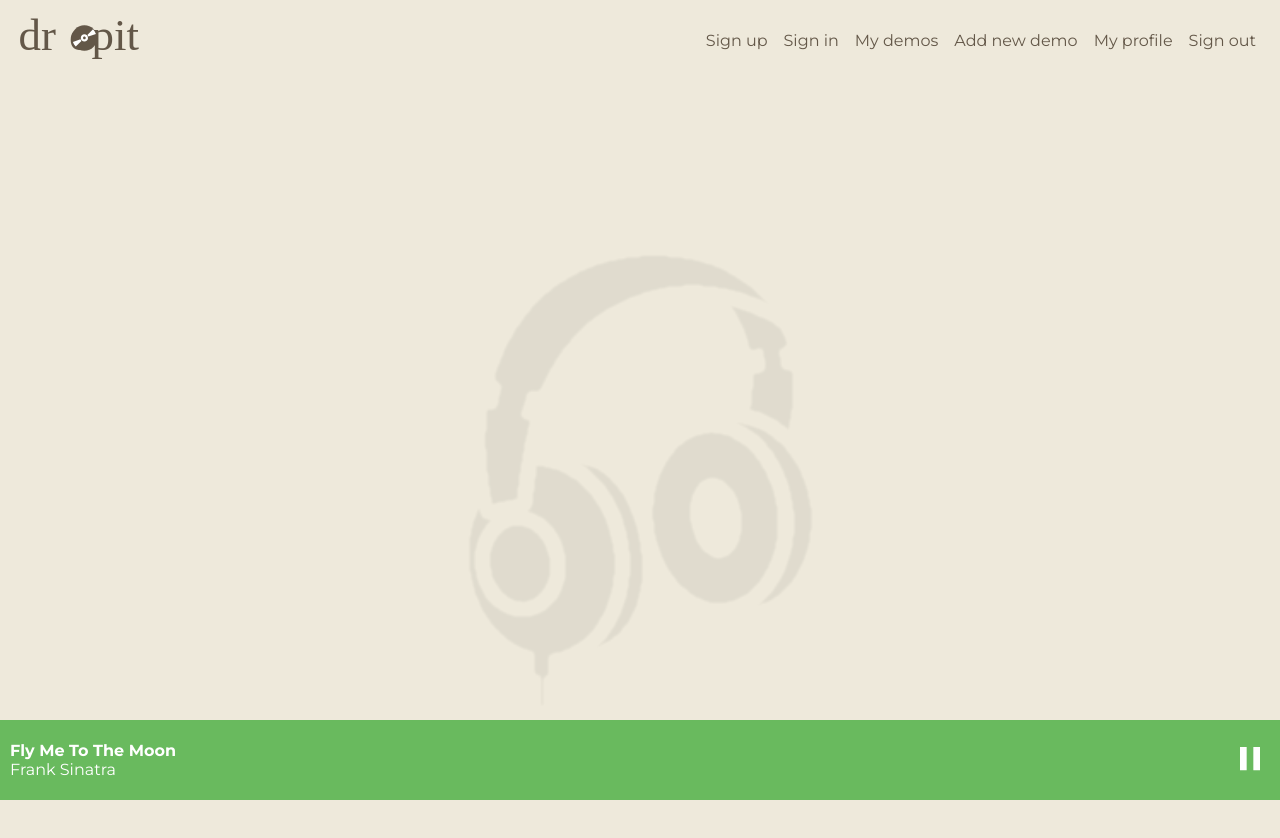
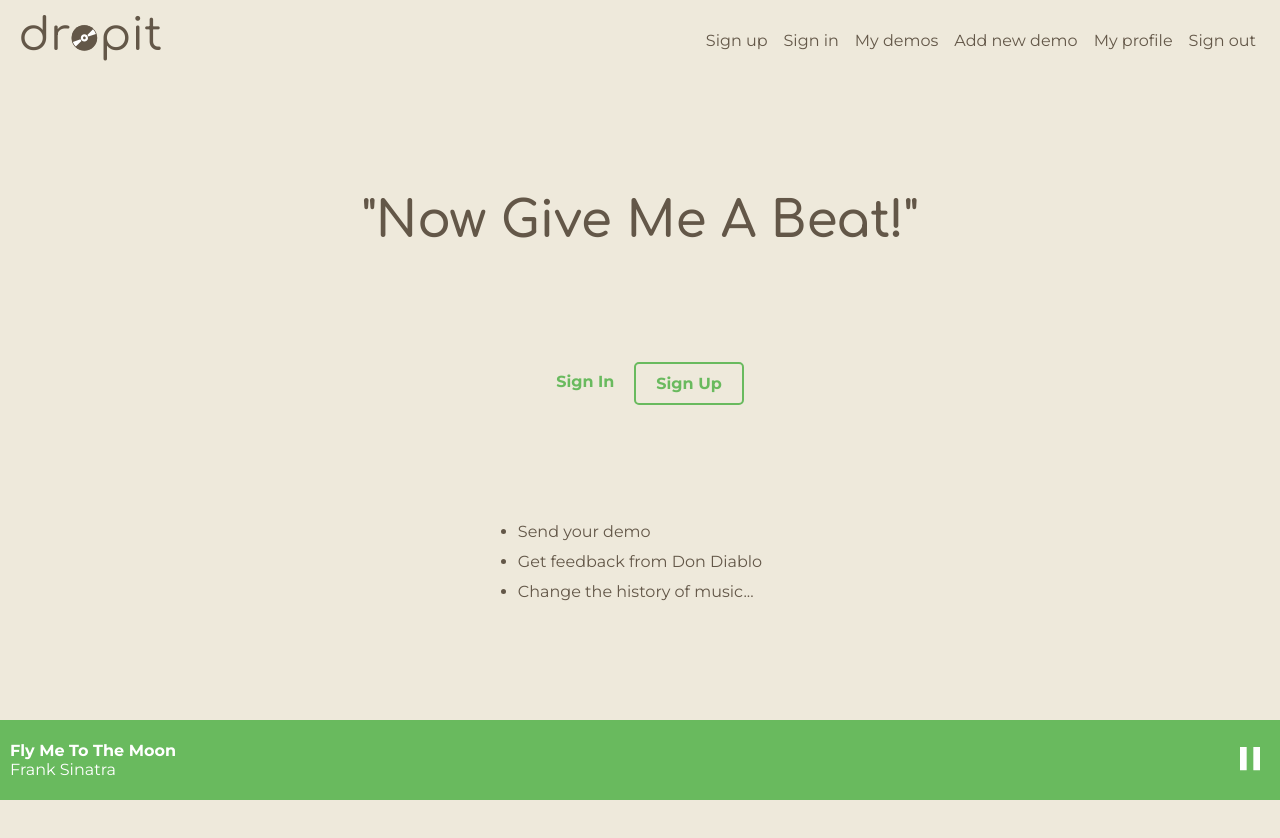
Before and after one commit to EdeJ/dropit, a React (Create React App) app: page / in a window 1280 px wide. Shown: the top 838 px of the page. After the commit the page ends 800 px from the top, so only its background shows below. Built offline with nearby package versions, Linux system fonts and the light colour scheme.

Commit message:
home page

```diff
--- a/src/App.css
+++ b/src/App.css
@@ -1,4 +1,5 @@
 @import url('https://fonts.googleapis.com/css2?family=Montserrat:wght@400;700&display=swap');
+@import url('https://fonts.googleapis.com/css2?family=Comfortaa:wght@400;600&display=swap');
 
 * {
   margin: 0;
@@ -21,6 +22,10 @@ body {
   color: var(--custom-brown);
 }
 
+h2 {
+  font-family: 'Comfortaa', cursive;
+}
+
 main {
   padding: 0 20px;
 }
@@ -29,4 +34,8 @@ main {
   body {
     /* background: green; */
   }
+
+  h2 {
+    font-size: 50px;
+  }
 }
--- a/src/pages/Home.css
+++ b/src/pages/Home.css
@@ -1,10 +1,53 @@
+html,
+body,
+#root {
+    height: 100%;
+}
+
 
 main {
-    background: url('../assets/headphones.svg') no-repeat center;
-/* background-color: var(--custom-brown); */
-    height: 100vh;
+    /* background: url('../assets/headphones-2.svg') no-repeat; */
+    background-position: center center;
+    background-size: 80%;
+    height: calc(100% - 80px);
 }
-.big-logo {
+
+.container-center {
+    height: 100%;
+    display: flex;
+    flex-direction: column;
+    justify-content: space-evenly;
+    align-items: center;
+    height: calc(100% - 80px);
+}
+
+.container-center ul {
+    line-height: 30px;
+}
+
+.action-btns {
     display: flex;
     justify-content: center;
 }
+
+.action-btns a {
+    font-weight: bold;
+    color: var(--custom-green);
+    text-decoration: none;
+    border-radius: 5px;
+    padding: 10px 20px;
+}
+
+.action-btns a.border {
+    border: 2px solid;
+}
+
+.action-btns a:hover {
+    color: var(--custom-dark-green);
+}
+
+@media (min-width: 600px) {
+    main {
+        background-size: 40%;
+    }
+}
--- a/src/pages/Home.js
+++ b/src/pages/Home.js
@@ -1,12 +1,24 @@
 import React from 'react';
+import { NavLink } from 'react-router-dom';
 import { ReactComponent as Logo } from '../assets/logo.svg';
 import './Home.css';
 
 function Home() {
     return (
-        <div className="big-logo">
-            {/* <Logo style={{ maxWidth: 600 }} title="dropit" /> */}
+        // <div style={{ height: '100%' }}>
+        <div className="container-center">
+            <h2>"Now Give Me A Beat!"</h2>
+            <div className="action-btns">
+                <NavLink type="button" to="/sign-in" >Sign In</NavLink>
+                <NavLink className="border" type="button" to="/sign-up" >Sign Up</NavLink>
+            </div>
+            <ul>
+                <li>Send your demo</li>
+                <li>Get feedback from Don Diablo</li>
+                <li>Change the history of music...</li>
+            </ul>
         </div>
+        // </div>
     )
 }
 
```
Also changed, not shown: src/assets/headphones-2.svg (added).
